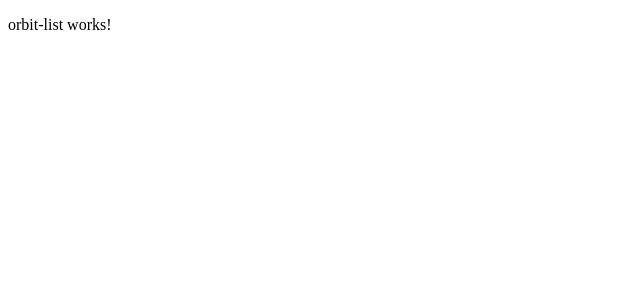
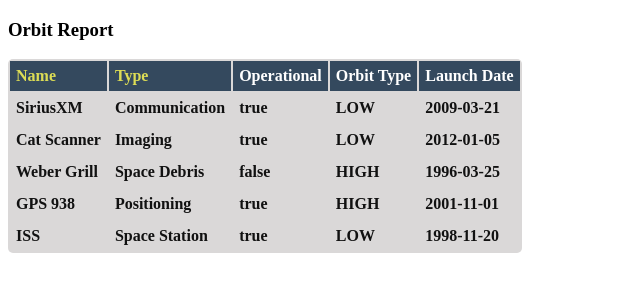
Before and after one commit to its-Kurt-Patterson/orbit-report, an Angular app: page / in a window 1280 px wide. Shown: the top 300 px of the page, without its empty margins (0-640 px from the left). Built offline with nearby package versions, Linux system fonts and the light colour scheme.

Commit message:
Display Table of Satellites

```diff
--- a/src/app/app.component.css
+++ b/src/app/app.component.css
@@ -0,0 +1,13 @@
+.search-form {
+    margin-bottom: 40px;
+}
+
+button {
+    margin-left: 10px;
+    color: #fff;
+    background-color: #009b25;
+    border-radius: 4px;
+    padding: 2px 5px;
+    font-size: 18px;
+    cursor: pointer;
+}
--- a/src/app/orbit-list/orbit-list.component.css
+++ b/src/app/orbit-list/orbit-list.component.css
@@ -0,0 +1,28 @@
+.sortable {
+    cursor: pointer;
+    color: #dd5;
+}
+
+.warning {
+    background-color: #da8a8a;
+}
+
+table {
+    color: #111;
+    border-radius: 5px;
+    overflow: hidden;
+    margin: 12px 0;
+    min-width: 300px;
+    background: #dad8d8;
+}
+
+.header-row {
+    background: #34495E;
+    color: #fff
+}
+
+th, td {
+    text-align: left;
+    margin: 5px 10px;
+    padding: 6px;
+}
--- a/src/app/orbit-list/orbit-list.component.html
+++ b/src/app/orbit-list/orbit-list.component.html
@@ -1 +1,18 @@
-<p>orbit-list works!</p>
+<h3>Orbit Report</h3>
+<table>
+    <tr class="header-row">
+        <th class="sortable">Name</th>
+        <th class="sortable">Type</th>
+        <th>Operational</th>
+        <th>Orbit Type</th>
+        <th>Launch Date</th>
+    </tr>
+    <!-- TODO: put <tr *ngFor=""></tr> here -->
+    <tr *ngFor="let satellite of satellites">
+        <th>{{satellite.name}}</th>
+        <th>{{satellite.type}}</th>
+        <th>{{satellite.operational}}</th>
+        <th>{{satellite.orbitType}}</th>
+        <th>{{satellite.launchDate}}</th>
+    </tr>
+</table>
```
